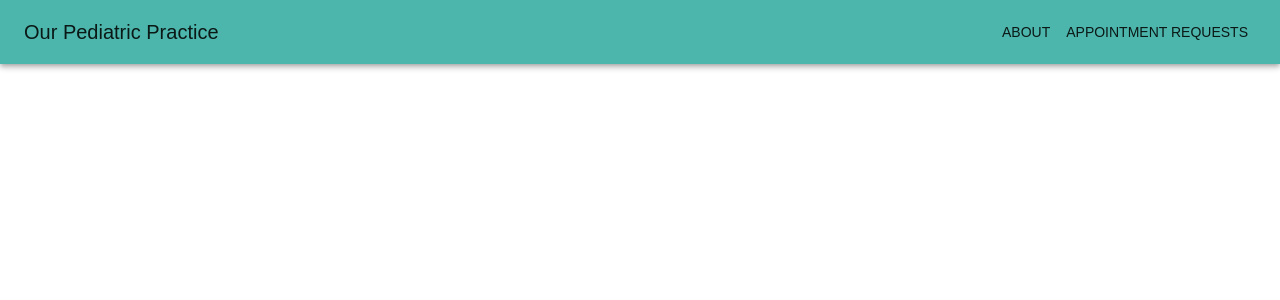
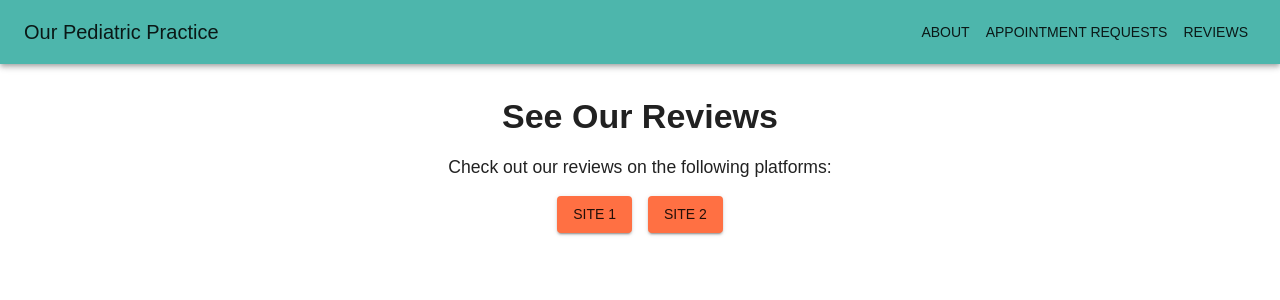
Before and after one commit to Ellahinator/ui-ux-midterm, a React (Create React App) app: page /reviews in a window 1280 px wide. Shown: the top 300 px of the page. Built offline with nearby package versions, Linux system fonts and the light colour scheme.

Commit message:
Reviews.js implementation

```diff
--- a/src/App.js
+++ b/src/App.js
@@ -5,6 +5,7 @@ import Navbar from './components/Navbar';
 import Home from './pages/Home';
 import About from './pages/About';
 import AppointmentRequests from './pages/AppointmentRequests';
+import Reviews from './pages/Reviews';
 
 const theme = createTheme({
   palette: {
@@ -36,6 +37,7 @@ function App() {
           <Route path="/" element={<Home />} />
           <Route path="/about" element={<About />} />
           <Route path="/appointment-requests" element={<AppointmentRequests />} />
+          <Route path="/reviews" element={<Reviews />} />
         </Routes>
       </Router>
     </ThemeProvider>
--- a/src/components/Navbar.js
+++ b/src/components/Navbar.js
@@ -13,7 +13,7 @@ function Navbar() {
         </Box>
         <Button color="inherit" component={Link} to="/about">About</Button>
         <Button color="inherit" component={Link} to="/appointment-requests">Appointment Requests</Button>
-        {/* <Button color="inherit" component={Link} to="/see-reviews">See Reviews</Button> */}
+        <Button color="inherit" component={Link} to="/reviews">Reviews</Button>
       </Toolbar>
     </AppBar>
   );
--- /dev/null
+++ b/src/pages/Reviews.js
@@ -0,0 +1,35 @@
+import React from 'react';
+import { Button, Typography, Box } from '@mui/material';
+
+function Reviews() {
+  return (
+    <Box sx={{ textAlign: 'center', mt: 4 }}>
+      <Typography variant="h4">See Our Reviews</Typography>
+      <Typography variant="body1" sx={{ mt: 2 }}>
+        Check out our reviews on the following platforms:
+      </Typography>
+      <Button
+        variant="contained"
+        color="secondary"
+        href="https://external-review-site1.com"
+        target="_blank"
+        rel="noopener noreferrer"
+        sx={{ m: 1, mt: 2 }}
+      >
+        Site 1
+      </Button>
+      <Button
+        variant="contained"
+        color="secondary"
+        href="https://external-review-site2.com"
+        target="_blank"
+        rel="noopener noreferrer"
+        sx={{ m: 1, mt: 2 }}
+      >
+        Site 2
+      </Button>
+    </Box>
+  );
+}
+
+export default Reviews;
```
